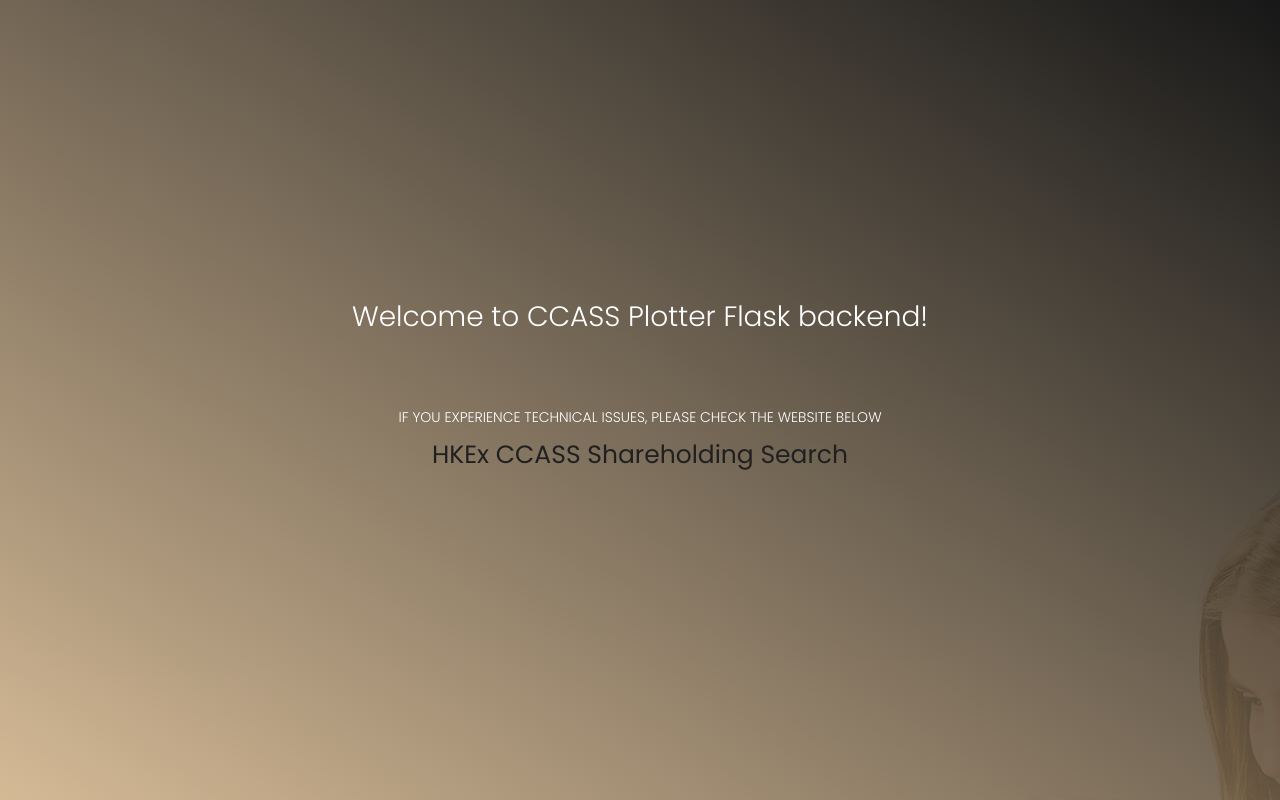
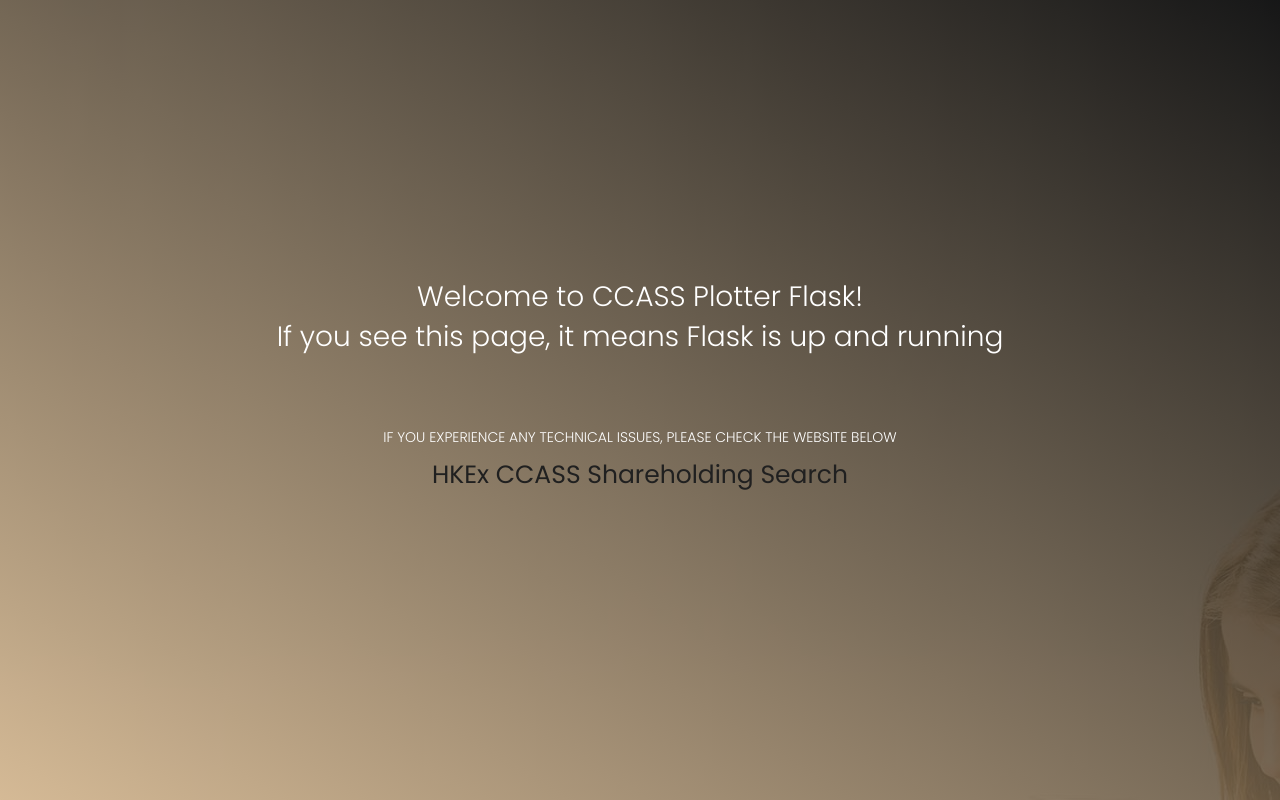
Before and after one commit to jason-roh/ccass-plotter, a Flask app: page / in a window 1280 px wide. Run offline with Flask 2, Linux system fonts and the light colour scheme; some libraries are stand-ins or nearby versions.

Commit message:
flask main page change

```diff
--- a/ccassplotter-flask/templates/index.html
+++ b/ccassplotter-flask/templates/index.html
@@ -31,10 +31,10 @@
                <div class="row">
                     <div class="col-md-12 col-sm-12">
                          <div class="home-info">
-                              <h1>Welcome to CCASS Plotter Flask backend!</h1>
+                              <h1>Welcome to CCASS Plotter Flask!<br>If you see this page, it means Flask is up and running</h1>
                               <ul class="countdown">
                                    <li>
-                                        <h3>If you experience technical issues, please check the website below</h3>
+                                        <h3>If you experience any technical issues, please check the website below</h3>
                                         <span class="days"><a href="https://www.hkexnews.hk/sdw/search/searchsdw.aspx"
                                                   target="_blank">HKEx CCASS Shareholding Search</a></span>
                                    </li>
```
